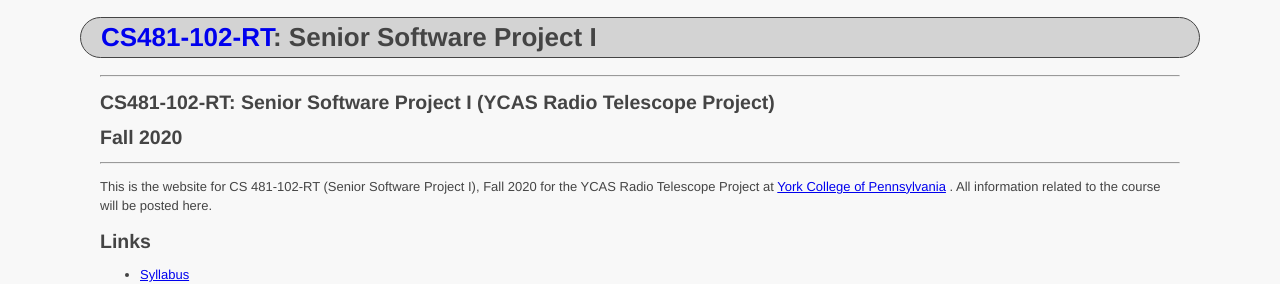
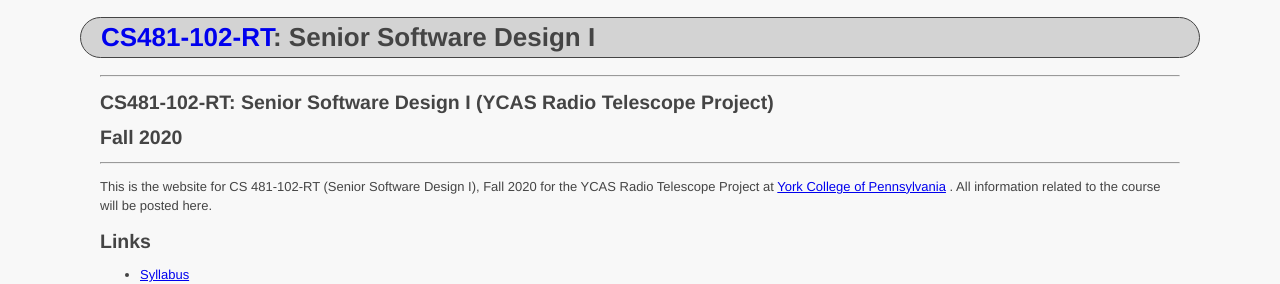
Before and after one commit to ycpcs/cs481-fall2020-RT, a Jekyll site: the page built from index.md, in a window 1280 px wide. Shown: the top 284 px of the page. Built offline with Jekyll 4.4.1, drawn with Linux system fonts in a browser that asks for light colours.

```diff
--- a/index.md
+++ b/index.md
@@ -1,18 +1,18 @@
 ---
 layout: default
 course_number: CS481-102-RT
-title: Senior Software Project I
+title: Senior Software Design I
 ---
 
 --- --- --- --- --- --- --- --- --- --- --- --- --- --- --- --- --- --- --- --- --- --- --- ---
 
-## CS481-102-RT: Senior Software Project I (YCAS Radio Telescope Project)
+## CS481-102-RT: Senior Software Design I (YCAS Radio Telescope Project)
 
 ## Fall 2020
 
 --- --- --- --- --- --- --- --- --- --- --- --- --- --- --- --- --- --- --- --- --- --- --- ---
 
-This is the website for CS 481-102-RT (Senior Software Project I), Fall 2020 for the YCAS Radio Telescope Project at [York College of Pennsylvania](http://www.ycp.edu) .  All information related to the course will be posted here.
+This is the website for CS 481-102-RT (Senior Software Design I), Fall 2020 for the YCAS Radio Telescope Project at [York College of Pennsylvania](http://www.ycp.edu) .  All information related to the course will be posted here.
 
 ## Links
 
```
Also changed, not shown: syllabus.md (+1 -1 lines).
